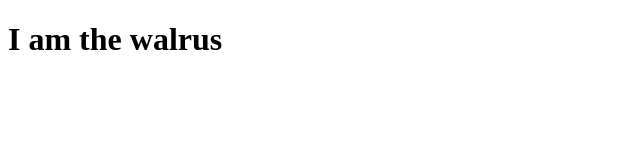
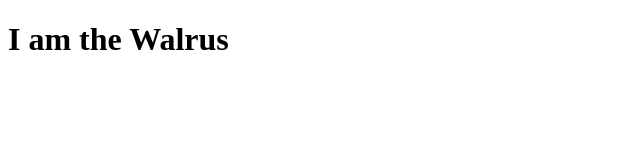
Before and after one commit to mms42/MonicaThursday, a plain HTML site: page iAmTheWalrus.html in a window 1280 px wide. Shown: the full height of the page, 0-640 px from the left. Drawn offline with Linux system fonts and the light colour scheme.

Commit message:
Made walrus page

```diff
--- a/iAmTheWalrus.html
+++ b/iAmTheWalrus.html
@@ -7,6 +7,6 @@
     <title>I am the walrus</title>
 </head>
 <body>
-    <h1>I am the walrus</h1>
+    <h1>I am the Walrus</h1>
 </body>
 </html>
```
